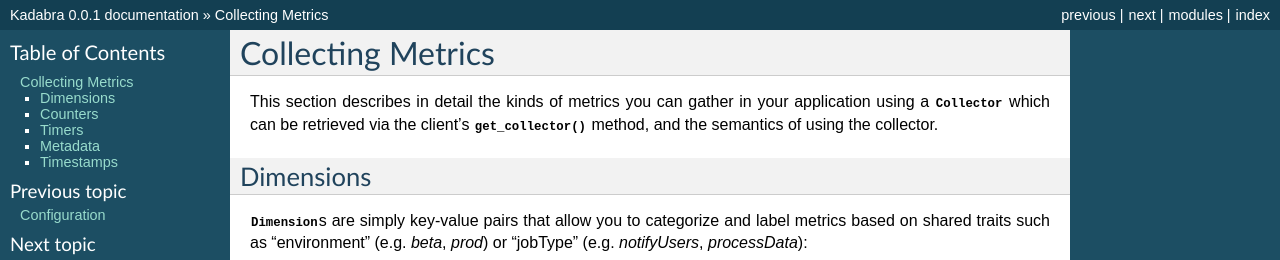
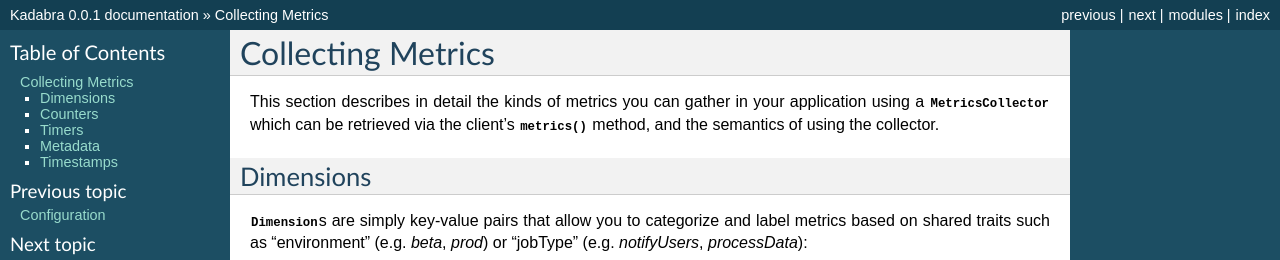
Before and after one commit to bal2ag/kadabra, a Sphinx documentation site: the page built from docs/collecting.rst, in a window 1280 px wide. Shown: the top 260 px of the page. Built offline with Sphinx 7.4.7, drawn with Linux system fonts in a browser that asks for light colours.

Commit message:
Refactor 'Client' to 'Kadabra', 'get_collector()' to 'metrics()', 'Collector' to 'MetricsCollector'. Update docs and tests

```diff
--- a/docs/api.rst
+++ b/docs/api.rst
@@ -6,18 +6,18 @@ API
 .. module:: kadabra
 
 This covers all the documentation for Kadabra's various classes, including
-the Client, Agent, Metrics, Channels, and Publishers.
+the client API, Agent, Metrics, Channels, and Publishers.
 
 .. _api-client:
 
 Client
 ------
 
-.. autoclass:: kadabra.Client
+.. autoclass:: kadabra.Kadabra
    :members:
    :inherited-members:
 
-.. autoclass:: kadabra.client.Collector
+.. autoclass:: kadabra.client.MetricsCollector
    :members:
    :inherited-members:
 
--- a/docs/collecting.rst
+++ b/docs/collecting.rst
@@ -4,8 +4,8 @@ Collecting Metrics
 ==================
 
 This section describes in detail the kinds of metrics you can gather in your
-application using a :class:`~kadabra.client.Collector` which can be retrieved
-via the client's :meth:`~kadabra.Client.get_collector` method, and the
+application using a :class:`~kadabra.client.MetricsCollector` which can be
+retrieved via the client's :meth:`~kadabra.Kadabra.metrics` method, and the
 semantics of using the collector.
 
 Dimensions
@@ -32,10 +32,10 @@ Counters
 --------
 
 :class:`~kadabra.Counter`\s track floating point values identified by a key.
-The collector's :meth:`~kadabra.client.Collector.add_count` method will create
-a counter if it doesn't exist or add a value to an existing counter. Once the
-collector is closed and sent, only the final value will be reported for each
-counter::
+The collector's :meth:`~kadabra.client.MetricsCollector.add_count` method will
+create a counter if it doesn't exist or add a value to an existing counter.
+Once the collector is closed and sent, only the final value will be reported
+for each counter::
 
     >>> metrics.add_count("myCount", 1)
     >>> metrics.add_count("myCount", 3)
@@ -62,8 +62,9 @@ the time should be reported in::
 
 Common units are found in :class:`~kadabra.Units`.
 
-Timers can only be set; if you call :meth:`~kadabra.client.Collector.set_timer`
-with an existing key, the timer will be overwritten with the new value.
+Timers can only be set; if you call
+:meth:`~kadabra.client.MetricsCollector.set_timer` with an existing key, the
+timer will be overwritten with the new value.
 
 Metadata
 --------
@@ -85,9 +86,9 @@ dictionary to the "metadata" argument when you record a counter or timer::
 If you specify metadata for an existing counter or timer, the previous
 metadata will be `completely` replaced with the new metadata. If you have
 specified previous metadata for a timer or counter and don't specify metadata
-on subsequent calls to :meth:`~kadabra.client.Collector.add_count` or
-:meth:`~kadabra.client.Collector.set_timer` for the same counter or timer, the
-previous metadata will remain.
+on subsequent calls to :meth:`~kadabra.client.MetricsCollector.add_count` or
+:meth:`~kadabra.client.MetricsCollector.set_timer` for the same counter or
+timer, the previous metadata will remain.
 
 The way metadata is ultimately handled depends on the publisher. For example,
 the :class:`~kadabra.publishers.InfluxDBPublisher` will transform the metadata
@@ -107,9 +108,9 @@ Otherwise your metric data may appear delayed and inaccurate.
 By default, timestamps are associated with counters when they are first
 created, and timers each time they are set. You can override this behavior by
 passing your own :class:`datetime.datetime` to the ``timestamp`` argument of
-:meth:`~kadabra.client.Collector.add_count` or
-:meth:`~kadabra.client.Collector.set_timer`, which will associate the metric
-with that timestamp.
+:meth:`~kadabra.client.MetricsCollector.add_count` or
+:meth:`~kadabra.client.MetricsCollector.set_timer`, which will associate the
+metric with that timestamp.
 
 For example, if you wanted to set the timestamp for a metric to 5 minutes ago::
 
--- a/docs/usingwithinfluxdb.rst
+++ b/docs/usingwithinfluxdb.rst
@@ -93,8 +93,8 @@ records some metrics. We'll call it fib.py::
 
     import kadabra, sys, datetime
 
-    client = kadabra.Client()
-    metrics = client.get_collector()
+    client = kadabra.Kadabra()
+    metrics = client.metrics()
     metrics.set_dimension("program", "fibonacci")
 
     n = int(sys.argv[1])
--- a/kadabra/__init__.py
+++ b/kadabra/__init__.py
@@ -1,5 +1,5 @@
 __version__ = '0.3.0'
 
 from .metrics import Metrics, Dimension, Counter, Timer, Units, Unit
-from .client import Client
+from .client import Kadabra
 from .agent import Agent
```
Also changed, not shown: docs/configuration.rst (+6 -6 lines), docs/gettingstarted.rst (+6 -6 lines), docs/sending.rst (+4 -4 lines), 2 other files.
